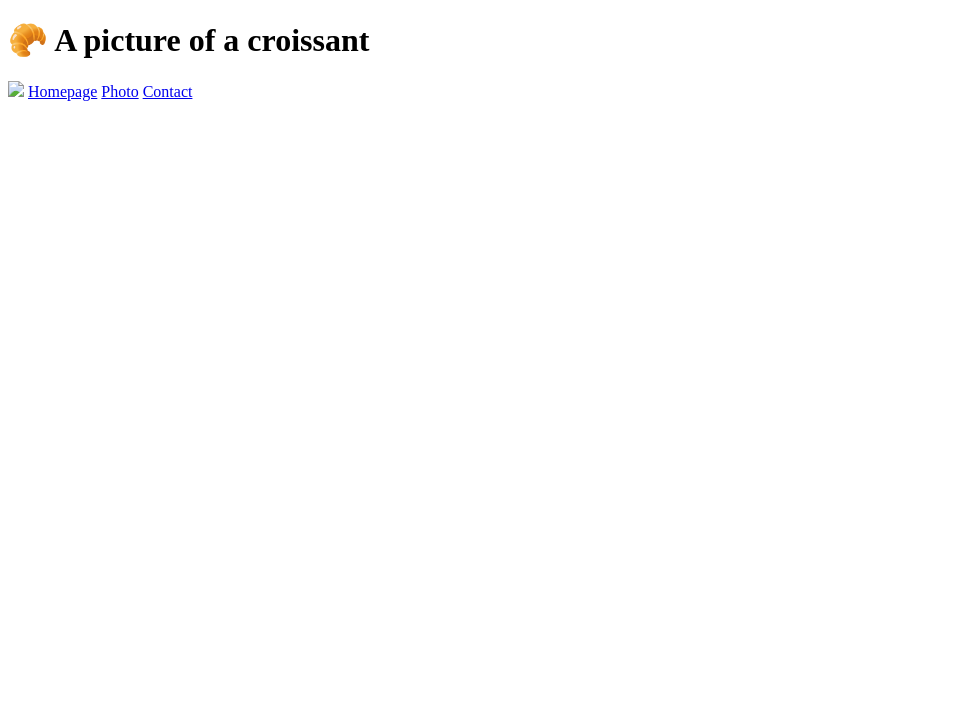
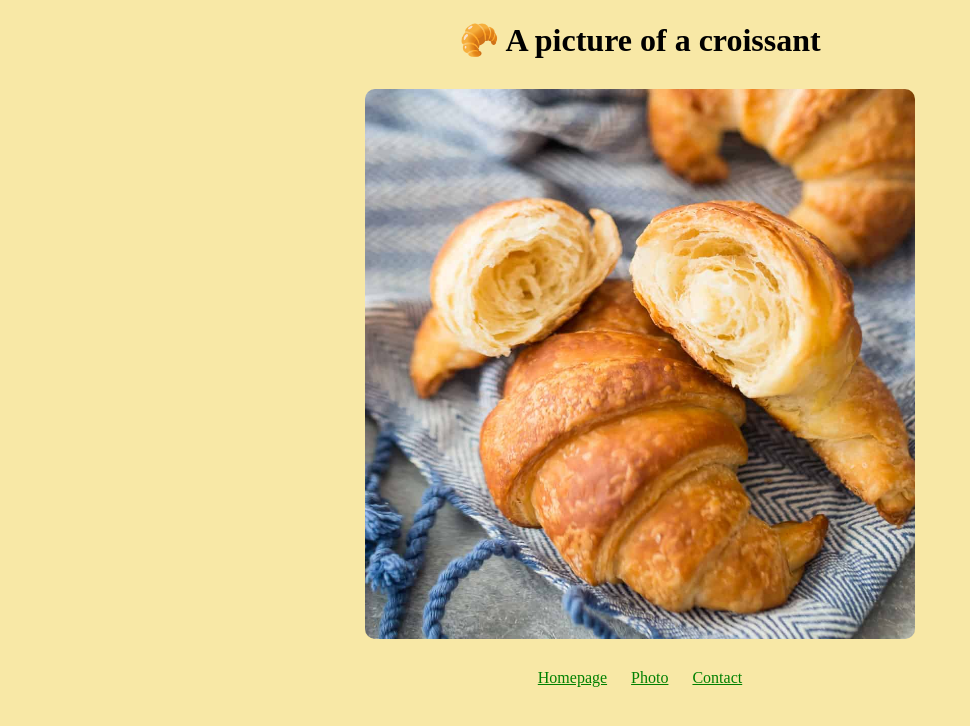
Before and after one commit to arinapolianker/croissant, a plain HTML site: page photo.html in a window 1280 px wide. Shown: the whole page, without its empty margins (0-970 px from the left). Drawn offline with Linux system fonts and the light colour scheme; the site is published under a folder, as on GitHub Pages, so addresses that start at the root find nothing.

Commit message:
Live out

```diff
--- a/photo.html
+++ b/photo.html
@@ -4,14 +4,14 @@
     <meta charset="UTF-8" />
     <meta http-equiv="X-UA-Compatible" content="IE=edge" />
     <meta name="viewport" content="width=device-width, initial-scale=1.0" />
-    <link rel="stylesheet" href="/src/style.css" />
+    <link rel="stylesheet" href="src/style.css" />
     <title>Croissant Photo</title>
   </head>
   <body>
     <h1>🥐 A picture of a croissant</h1>
-    <img src="/image/croissant.jpg" width="550px" />
-    <a href="/">Homepage</a>
-    <a href="/photo.html">Photo</a>
-    <a href="/contact.html">Contact</a>
+    <img src="image/croissant.jpg" width="550px" />
+    <a href="index.html">Homepage</a>
+    <a href="#">Photo</a>
+    <a href="contact.html">Contact</a>
   </body>
 </html>
```
Also changed, not shown: contact.html (+4 -4 lines), index.html (+4 -4 lines).
